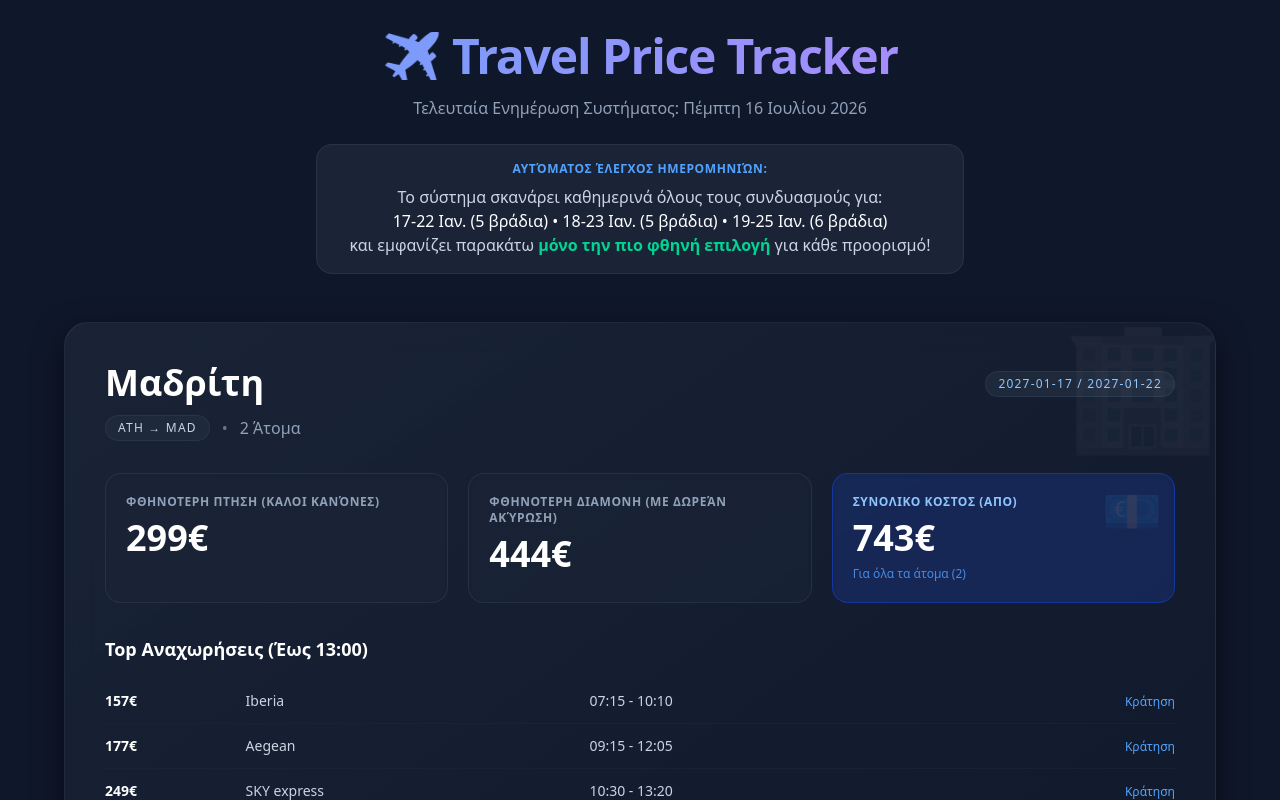
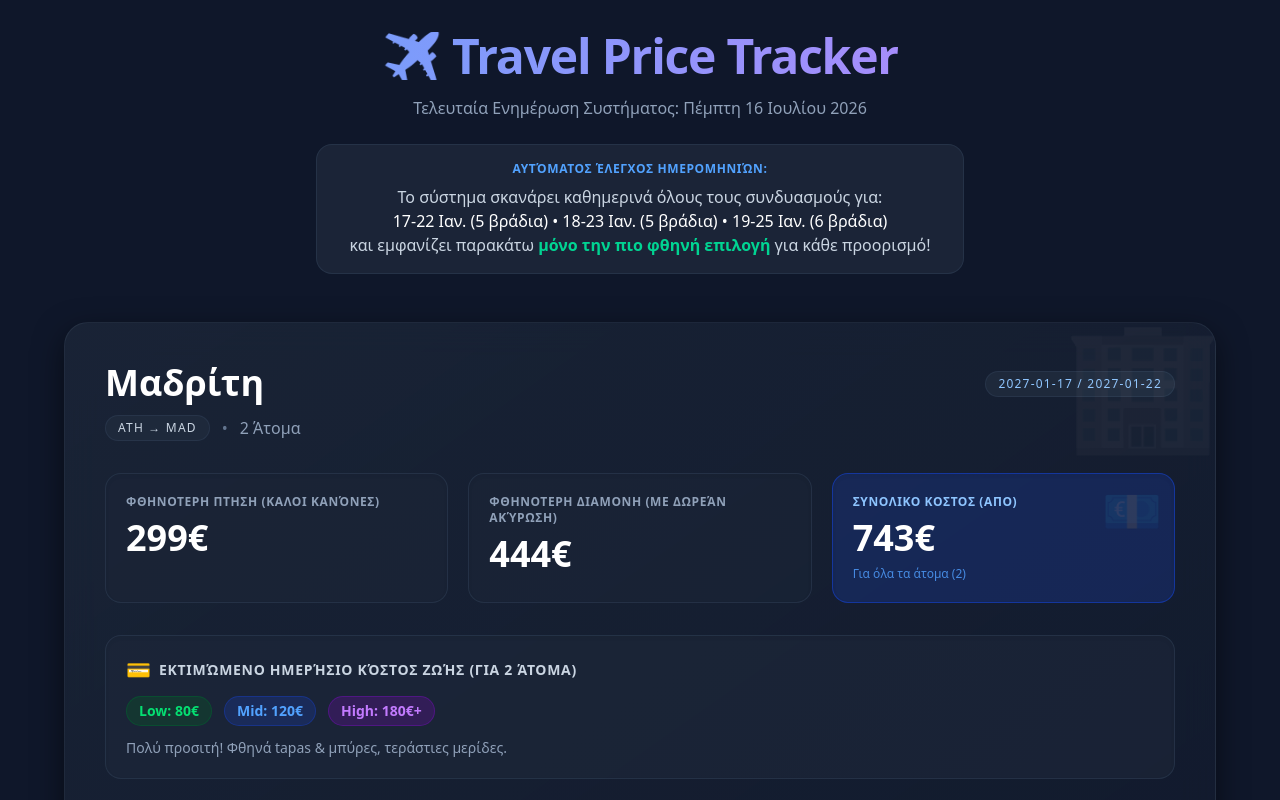
Before and after one commit to pymshadow/travel-tracker, a React (Vite) app in the folder dashboard/: page / in a window 1280 px wide. Shown: the top 800 px of the page. Built offline with nearby package versions, Linux system fonts and the light colour scheme.

Commit message:
Add cost of living estimates to UI

```diff
--- a/dashboard/src/App.jsx
+++ b/dashboard/src/App.jsx
@@ -1,6 +1,16 @@
 import { useState, useEffect } from 'react'
 import axios from 'axios'
 import './index.css'
+
+const COST_OF_LIVING = {
+  "VIE": { low: 100, mid: 150, high: 220, desc: "Αρκετά ακριβή πόλη (κυρίως φαγητό/καφέ). Συμφέρει το street food (λουκάνικα)." },
+  "MAD": { low: 80, mid: 120, high: 180, desc: "Πολύ προσιτή! Φθηνά tapas & μπύρες, τεράστιες μερίδες." },
+  "FCO": { low: 90, mid: 140, high: 200, desc: "Προσιτό street food (πίτσα/πάστα), αλλά ακριβά εστιατόρια στο κέντρο." },
+  "PRG": { low: 60, mid: 100, high: 150, desc: "Εξαιρετικά φθηνή πόλη (ειδικά για μπύρα και τοπικό φαγητό)." },
+  "BUD": { low: 50, mid: 90, high: 140, desc: "Ίσως η πιο φθηνή της λίστας! Τεράστια αξία για τα χρήματά σας." },
+  "MXP": { low: 110, mid: 170, high: 250, desc: "Από τις πιο ακριβές επιλογές. Ακριβό φαγητό, αλλά φθηνό aperitivo." },
+  "BER": { low: 80, mid: 130, high: 190, desc: "Πολύ φθηνό street food (currywurst, doner), λογικές τιμές στα ποτά." }
+}
 
 function App() {
   const [tripsData, setTripsData] = useState([])
@@ -56,6 +66,8 @@ function App() {
             const adults = trip.adults || 1
             const flightMin = data?.flight_min
             const bookingMin = data?.booking_min
+            const cityCode = data?.to || trip.to
+            const cost = COST_OF_LIVING[cityCode]
 
             return (
               <section key={trip.id} className="glass-card rounded-3xl p-6 md:p-10 overflow-hidden relative hover:border-slate-600/50 transition-colors">
@@ -95,6 +107,21 @@ function App() {
                     <div className="text-blue-400/80 text-xs mt-2 font-medium">Για όλα τα άτομα ({adults})</div>
                   </div>
                 </div>
+
+                {cost && (
+                  <div className="bg-slate-800/60 rounded-2xl p-4 md:p-5 mb-8 border border-slate-700/50 shadow-inner">
+                    <div className="flex items-center gap-2 mb-3">
+                      <span className="text-xl">💳</span>
+                      <h3 className="text-sm uppercase tracking-wider font-bold text-slate-300">Εκτιμώμενο Ημερήσιο Κόστος Ζωής (Για {adults} Άτομα)</h3>
+                    </div>
+                    <div className="flex flex-wrap gap-3 mb-3">
+                      <span className="px-3 py-1 bg-green-900/40 text-green-400 rounded-full text-sm font-bold border border-green-800/50">Low: {cost.low}€</span>
+                      <span className="px-3 py-1 bg-blue-900/40 text-blue-400 rounded-full text-sm font-bold border border-blue-800/50">Mid: {cost.mid}€</span>
+                      <span className="px-3 py-1 bg-purple-900/40 text-purple-400 rounded-full text-sm font-bold border border-purple-800/50">High: {cost.high}€+</span>
+                    </div>
+                    <p className="text-sm text-slate-400">{cost.desc}</p>
+                  </div>
+                )}
 
                 {data?.flights_out && (
                   <div className="mb-8">
```
